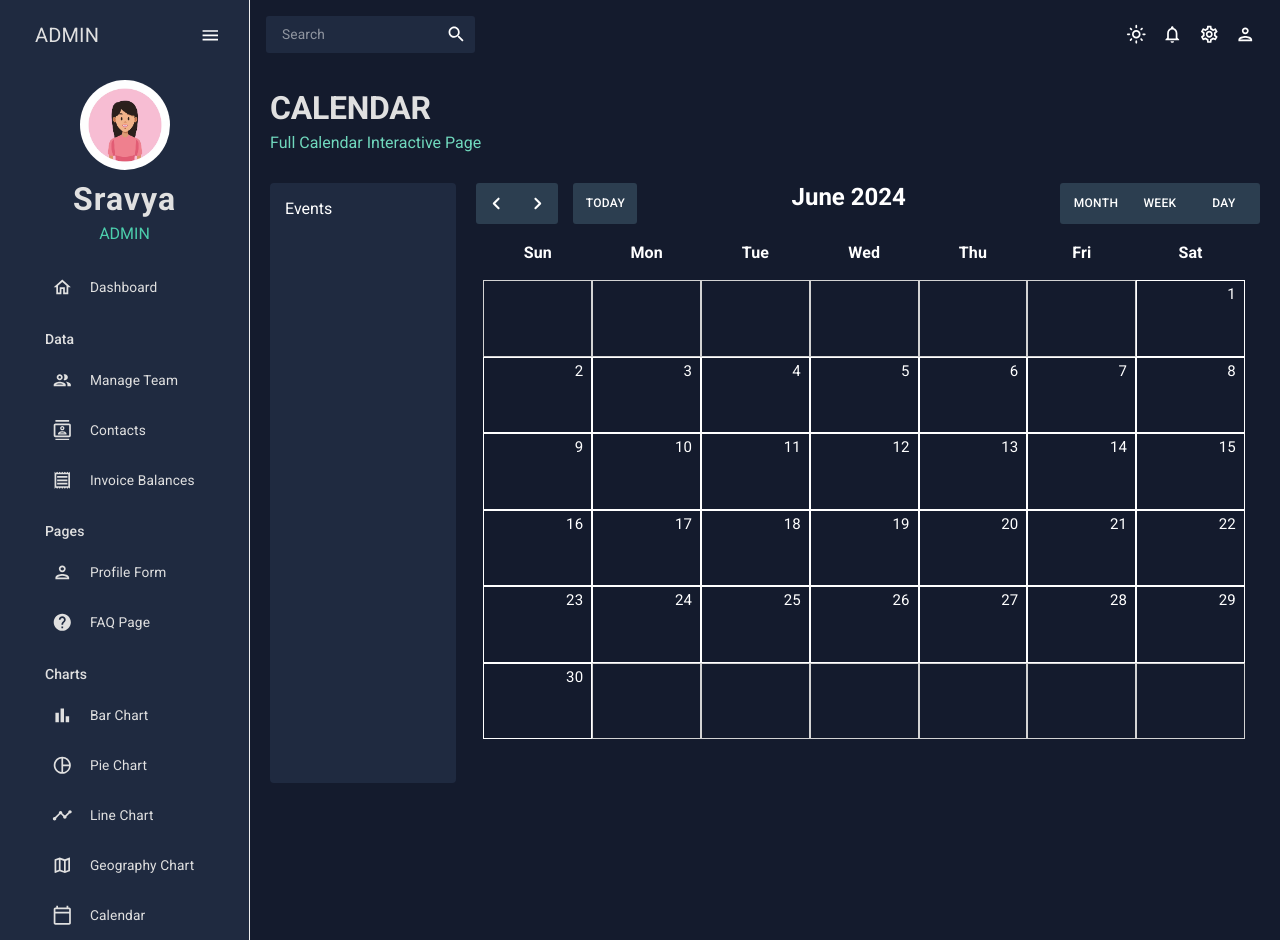
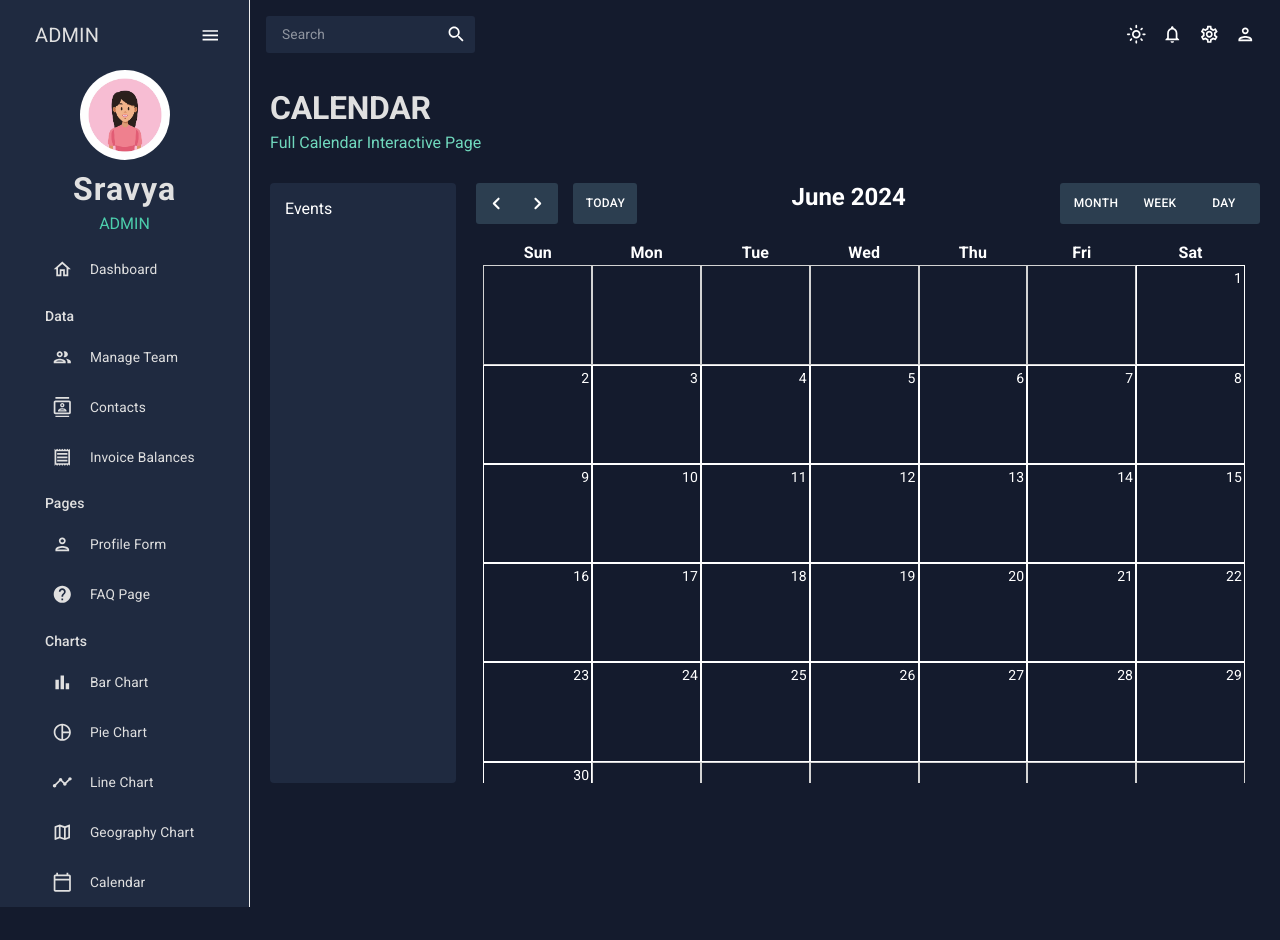
Before and after one commit to sravyavulisetty/react-admin-dashboard, a React (Create React App) app: page /calendar in a window 1280 px wide. After the commit the page ends 907 px from the top, so only its background shows below. Built offline with nearby package versions, Linux system fonts and the light colour scheme.

Commit message:
events added

```diff
--- a/src/pages/calendar/index.js
+++ b/src/pages/calendar/index.js
@@ -23,6 +23,7 @@ const Eventitem = ({event}) => {
 const Calendar = () => {
   const [date, setDate] = useState(new Date());
   const [eventList, setEventList] = useState([]);
+  const [showEvents, setShowEvents] = useState(false);
   const startDate = startOfMonth(date);
   const endDate = endOfMonth(date);
   const numOfDays = differenceInDays(endDate, startDate) + 1;
@@ -39,20 +40,31 @@ const Calendar = () => {
     const result = add(date, {months: 1});
     setDate(result);
   }
-  let nextId = 1;
   const addEvent = (selectedDate) =>{
     let month = date.getMonth();
     let year = date.getFullYear();
     const title = prompt("Please enter a new title for your event");
     if(title!=="" && title !== null){
-      setEventList([...eventList, {id: nextId++ , title: title, date: format(new Date(year, month, selectedDate), "MMM dd, yyyy")}]);
+      setEventList([...eventList, {title: title, date: format(new Date(year, month, selectedDate), "MMM dd, yyyy")}]);
     }
   }
-  // useEffect(()=>{
-  //   let month = date.getMonth();
-  //   let year = date.getFullYear();
-  // },[date]);
-
+  const hasEvent = (index) => {
+    let month = date.getMonth();
+    let year = date.getFullYear();
+    const event = eventList.filter((event) => {
+      return new Date(event.date).getTime() === new Date(year, month, index).getTime();
+    });
+    if (event) {
+      return event;
+    }
+  }
+  const deleteEvent = (index) => {
+    let month = date.getMonth();
+    let year = date.getFullYear();
+    if(window.confirm("Are you sure you want to delete the event?")){
+      setEventList((eventList.filter((event)=> new Date(event.date).getTime() !== new Date(year, month, index).getTime())));
+    }
+  }
   return (
     <Box m="20px">
         <Header title="CALENDAR" subtitle="Full Calendar Interactive Page"></Header>
@@ -84,22 +96,33 @@ const Calendar = () => {
               </Box>
             </Box>
             <Box m="15px">
-            <Grid container spacing={1} columns={7}>
+            <Grid container spacing={1} columns={7} height="65vh">
               {weeks.map((week)=>(
-                <Grid key={week} xs={1} fontSize={16} fontWeight="bold" sx={{mb: "15px", textAlign: "center"}}>{week}</Grid>
+                <Grid key={week} xs={1} fontSize={16} fontWeight="bold" sx={{textAlign: "center"}}>{week}</Grid>
               ))}
               {Array.from({length: prefixDays}).map((_,index)=>(
-                <Grid key={index} xs={1} fontSize={16} sx={{border: "0.25px solid lightgray"}}></Grid>
+                <Grid key={index} xs={1} fontSize={14} sx={{border: "0.25px solid lightgray", height: "calc((100vh - 7 * 15px) / 7)"}}></Grid>
               ))}
               {Array.from({length: numOfDays}).map((_,index)=>(
-                <Grid key={index} xs={1} fontSize={15} sx={{border: "0.25px solid", p: "2px 8px 50px 50px", textAlign: "right", "&:active": {backgroundColor: "slategrey"}}} onClick={()=>addEvent(index+1)} display="flex" flexDirection="column">
-                  <Box>{ index+1 }</Box>
-                  <Box></Box>
+                <Grid key={index} xs={1} fontSize={14} sx={{height: "calc((100vh - 7 * 15px) / 7)",border: "0.25px solid", p: "2px", "&:active": {backgroundColor: "slategrey"}}} onClick={(e)=>addEvent(index+1,e)} display="flex" flexDirection="column">
+                  <Box textAlign = "right">{ index+1 }</Box>
+                  {hasEvent(index+1).length<=2 ?
+                  hasEvent(index+1).map((event)=>(
+                    <Box sx={{textAlign: "center", backgroundColor:"#3788d8", borderRadius: "2px",marginTop: "5px", cursor: "pointer", overflow: "hidden", fontSize: "12px"}} onClick={(e) => {e.stopPropagation(); deleteEvent(index + 1)}}>{event.title}</Box>
+                  )) : <Box>
+                       <Box sx={{textAlign: "center", backgroundColor:"#3788d8", borderRadius: "2px", cursor: "pointer", overflow: "hidden", fontSize: "12px"}} onClick={(e) => {e.stopPropagation(); deleteEvent(index + 1)}}>{hasEvent(index+1)[0].title}</Box>
+                       <Button sx={{color: "white", textTransform: "lowercase !important", textAlign:"center"}}>+more</Button>
+                       {/* {showEvents ?
+                       <Box bgcolor={'white'} color={'black'} zIndex="1000" minWidth="100%">
+                        {hasEvent(index+1).map((event)=>(
+                          <Box>{event.title}</Box>
+                        ))}
+                       </Box> : ""} */}
+                    </Box>}
                 </Grid>
-
               ))}
                {Array.from({length: suffixDays}).map((_,index)=>(
-                <Grid key={index} xs={1} fontSize={16} sx={{border: "0.25px solid lightgray"}}></Grid>
+                <Grid key={index} xs={1} fontSize={14} sx={{border: "0.25px solid lightgray", height: "calc((100vh - 7 * 15px) / 7)"}}></Grid>
               ))}
             </Grid>
             </Box>
--- a/src/pages/global/Sidebar.js
+++ b/src/pages/global/Sidebar.js
@@ -41,7 +41,7 @@ function Sidebar() {
             onClick={()=>setIsCollapsed(!isCollapsed)}
             icon={isCollapsed ? <MenuOutlinedIcon/> : ''}
             style={{
-                margin: '10px 0px 20px 0px',
+                margin: '10px 0px 10px 0px',
                 color: colors.grey[100]
             }}
             >
@@ -61,7 +61,7 @@ function Sidebar() {
                 )}
             </MenuItem>
             {!isCollapsed && (
-                <Box mb='18px'>
+                <Box mb='10px'>
                     <Box display="flex" justifyContent="center" alignItems="center">
                         <img alt='profile user' width='90px' height='90px' src={user} style={{cursor: 'pointer', borderRadius: '50%'}}/>
                     </Box>
@@ -73,14 +73,14 @@ function Sidebar() {
             )}
             <Box paddingLeft={isCollapsed ? undefined : '10%'}>
                 <Item title='Dashboard' to='/' icon={<HomeOutlinedIcon/>} selected={selected} setSelected={setSelected}></Item>
-                <Typography variant='h6' color={colors.grey[100]} sx={{m: "15px 0px 5px 20px"}}>Data</Typography>
+                <Typography variant='h6' color={colors.grey[100]} sx={{m: "10px 0px 5px 20px"}}>Data</Typography>
                 <Item title='Manage Team' to='/team' icon={<PeopleOutlinedIcon/>} selected={selected} setSelected={setSelected}></Item>
                 <Item title='Contacts' to='/contacts' icon={<ContactsOutlinedIcon/>} selected={selected} setSelected={setSelected}></Item>
                 <Item title='Invoice Balances' to='/invoices' icon={<ReceiptOutlinedIcon/>} selected={selected} setSelected={setSelected}></Item>
-                <Typography variant='h6' color={colors.grey[100]} sx={{m: "15px 0px 5px 20px"}}>Pages</Typography>
+                <Typography variant='h6' color={colors.grey[100]} sx={{m: "10px 0px 5px 20px"}}>Pages</Typography>
                 <Item title='Profile Form' to='/form' icon={<PersonOutlinedIcon/>} selected={selected} setSelected={setSelected}></Item>
                 <Item title='FAQ Page' to='/faq' icon={<HelpOutlinedIcon/>} selected={selected} setSelected={setSelected}></Item>
-                <Typography variant='h6' color={colors.grey[100]} sx={{m: "15px 0px 5px 20px"}}>Charts</Typography>
+                <Typography variant='h6' color={colors.grey[100]} sx={{m: "10px 0px 5px 20px"}}>Charts</Typography>
                 <Item title='Bar Chart' to='/bar' icon={<BarChartOutlinedIcon/>} selected={selected} setSelected={setSelected}></Item>
                 <Item title='Pie Chart' to='/pie' icon={<PieChartOutlineOutlinedIcon/>} selected={selected} setSelected={setSelected}></Item>
                 <Item title='Line Chart' to='/line' icon={<TimelineOutlinedIcon/>} selected={selected} setSelected={setSelected}></Item>
```
